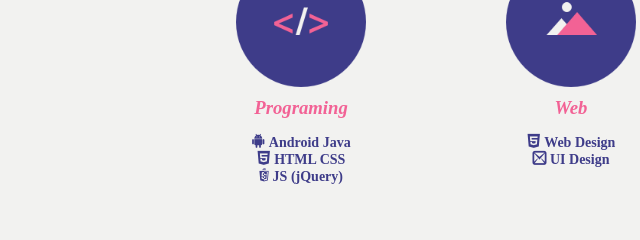
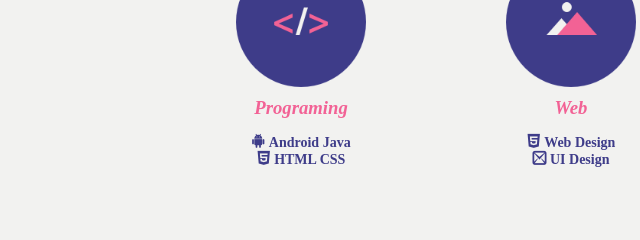
Before and after one commit to yoshi-practice/yoshi1125hisa-portfolio.firebaseapp.com, a plain HTML site: page public/index.html in a window 1280 px wide. Shown: the part 1860-2100 px from the top of the page, 69-709 px from the left. Drawn offline with nearby package versions, Linux system fonts and the light colour scheme; files whose address does not match are found by name.

Commit message:
Edited skills.

```diff
--- a/public/index.html
+++ b/public/index.html
@@ -313,7 +313,7 @@
                 <!--p>Java、RxJava、Dartなどを用いてモバイルアプリケーション開発に取り組んでいる。
                 </p-->
                 <div class="center-left">
-                    <h4><span class="icon-android"></span> Android Java<br><span class="icon-html-five"></span> HTML CSS<br><span class="icon-js"></span> JS (jQuery)
+                    <h4><span class="icon-android"></span> Android Java<br><span class="icon-html-five"></span> HTML CSS
                         <!--br><span class="icon-dart"></span> Flutter / Dart--></h4>
                 </div>
             </div>
```
